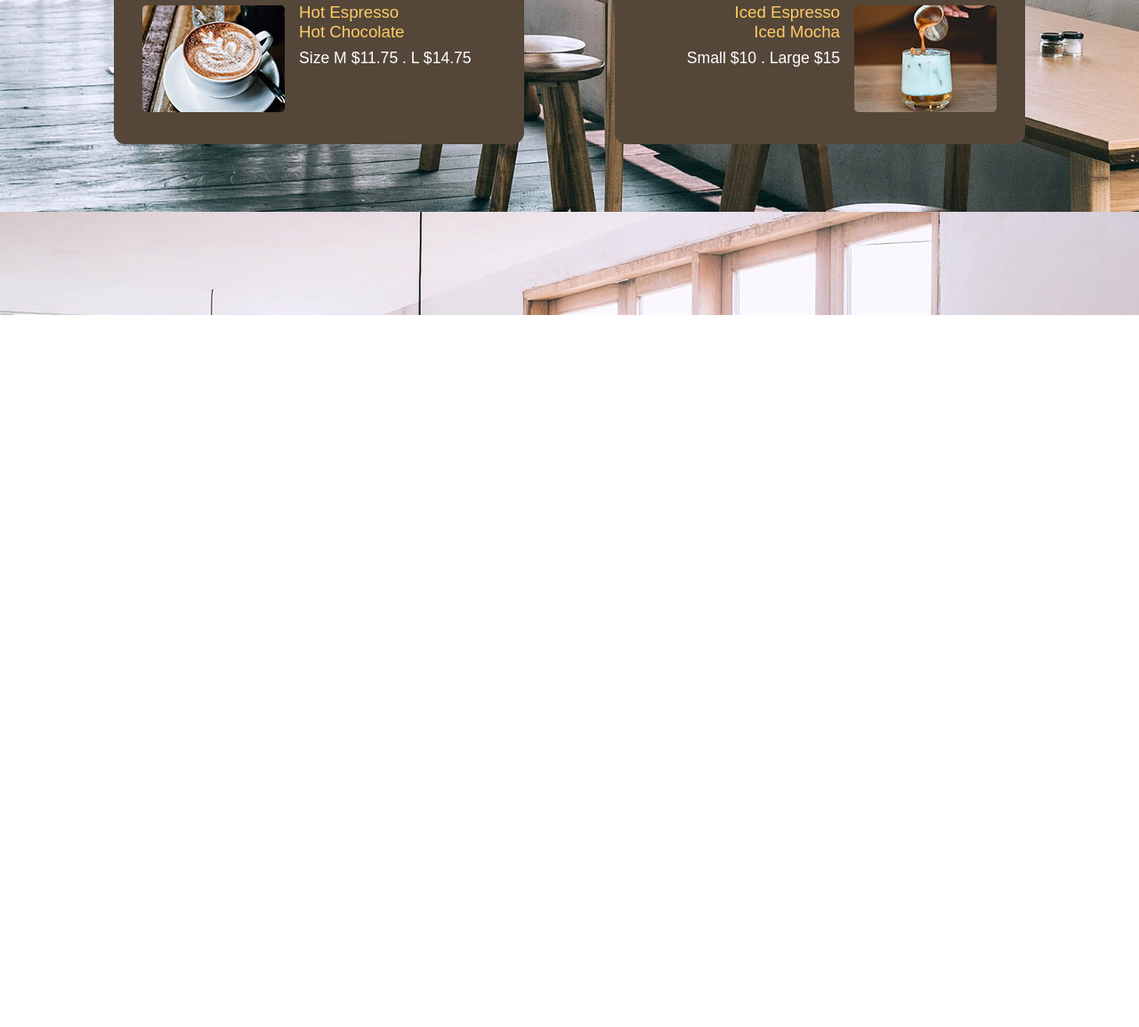
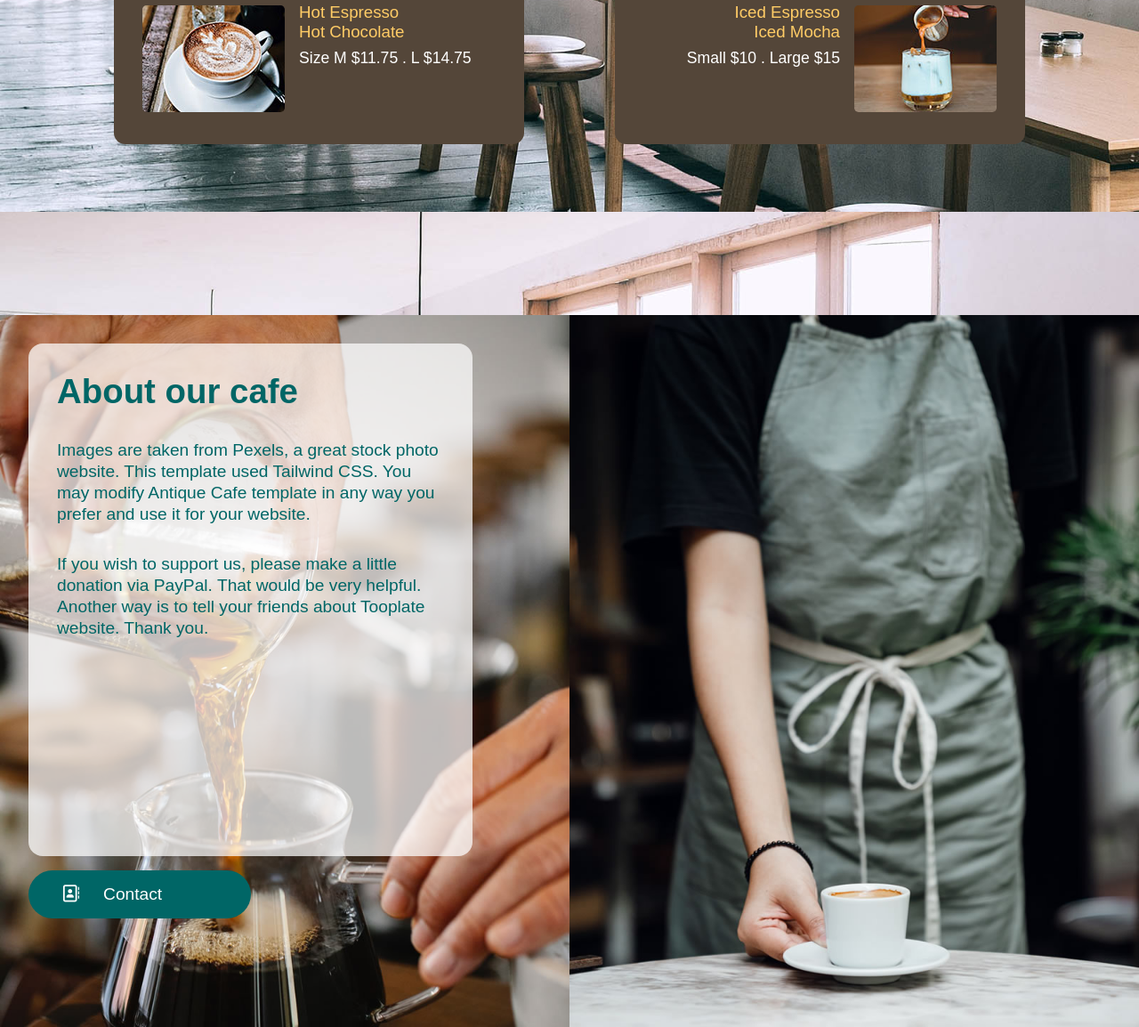
Before and after one commit to Atom079/cafe-website, a plain HTML site: page index.html in a window 1280 px wide. Shown: the part 1458-2612 px from the top of the page at 89% size. Before the commit the page ends 1812 px from the top, so only its background shows below. Drawn offline with Linux system fonts and the light colour scheme; a web font is replaced by a local one.

Commit message:
I have finished about section. There is only contact section and footer

```diff
--- a/index.html
+++ b/index.html
@@ -8,6 +8,7 @@
     <meta name="description" content="This website for my portfolio it is important for me">
     <link rel="stylesheet" href="https://cdnjs.cloudflare.com/ajax/libs/font-awesome/6.2.0/css/all.min.css" integrity="sha512-xh6O/CkQoPOWDdYTDqeRdPCVd1SpvCA9XXcUnZS2FmJNp1coAFzvtCN9BmamE+4aHK8yyUHUSCcJHgXloTyT2A==" crossorigin="anonymous" referrerpolicy="no-referrer" />
     <link rel="stylesheet" href="./main.css">
+    <link rel="icon" href="./img/icon.png">
     <title>Antique Bakery Cafe html template</title>
 </head>
 <body>
@@ -17,7 +18,7 @@
             <ul class="nav-links">
                 <li><a href="#intro">Intro</a></li>
                 <li><a href="#menu">Menu</a></li>
-                <li><a href="#">About</a></li>
+                <li><a href="#about">About</a></li>
                 <li><a href="#">Contact</a></li>
             </ul>
         </nav>
@@ -132,5 +133,23 @@
         </div>
     </section>
     <!-- /Menu section -->
+    <!-- About section -->
+        <section id="about">
+            <div class="content">
+                <h2 class="heading_at">About our cafe</h2>
+                <p class="par_at">
+                    Images are taken from Pexels, a great stock photo website. This template used Tailwind CSS. You may modify Antique Cafe template in any way you prefer and use it for your website.
+                </p>
+                <p class="par_at">
+                    If you wish to support us, please make a little donation via PayPal. That would be very helpful. Another way is to tell your friends about Tooplate website. Thank you.
+                </p>
+
+            </div>
+            <div class="btn_at">
+                <i class="fa-regular fa-address-book"></i>
+                <a href="">Contact</a>
+            </div>
+        </section>
+    <!-- /About section -->
 </body>
 </html>
--- a/main.css
+++ b/main.css
@@ -4,6 +4,8 @@
     src: url("./fonts/fonts_intro/Poppins-Light.ttf");
     font-family: "Menu Fonts";
     src:url("./fonts/menu-font/Montserrat-VariableFont_wght.ttf");
+    font-family: "About Fonts";
+    src: url("./fonts/about-font/RobotoCondensed-Light.ttf");
 }
 
 *
@@ -272,3 +274,58 @@ a
     color: #fff;
 }
 /* /Menu Styling */
+/* About styling */
+#about
+{
+    background-image: url('./img/antique-cafe-bg-03.jpg');
+    background-position: top;
+    background-repeat: no-repeat;
+    background-size: cover;
+    background-attachment: fixed;
+    height: 100vh;
+    display: flex;
+    flex-direction: column;
+    padding: 1rem;
+    font-family: "About Font", sans-serif;
+    color: #006666;
+}
+.content
+{
+    width:  40%;
+    height: 75%;
+    padding: 1rem;
+    background-color: rgba(255, 255, 255, 0.718);
+    margin: 1rem;
+    border-radius: 1rem;
+}
+.content h2
+{
+    font-size: 2.4rem;
+    padding: 1rem;
+}
+.content .par_at
+{
+    padding: 1rem;
+    font-size: 1.2rem;
+    line-height: 1.5rem;
+}
+.btn_at
+{
+    width: 20%;
+    padding: 1rem;
+    font-size: 1.2rem;
+    background-color: #006666;
+    margin: 0 1rem;
+    border-radius: 3rem;
+    transition: .4s ease;
+}
+.btn_at a, i
+{
+    color: #fff;
+    margin-left: 10%;
+}
+.btn_at:hover
+{
+    opacity: 0.8;
+}
+/* /About styling */
```
Also changed, not shown: fonts/about-font/RobotoCondensed-Bold.ttf (added), fonts/about-font/RobotoCondensed-BoldItalic.ttf (added), fonts/about-font/RobotoCondensed-Italic.ttf (added), fonts/about-font/RobotoCondensed-Light.ttf (added), fonts/about-font/RobotoCondensed-LightItalic.ttf (added), fonts/about-font/RobotoCondensed-Regular.ttf (added), img/icon.png (added).
